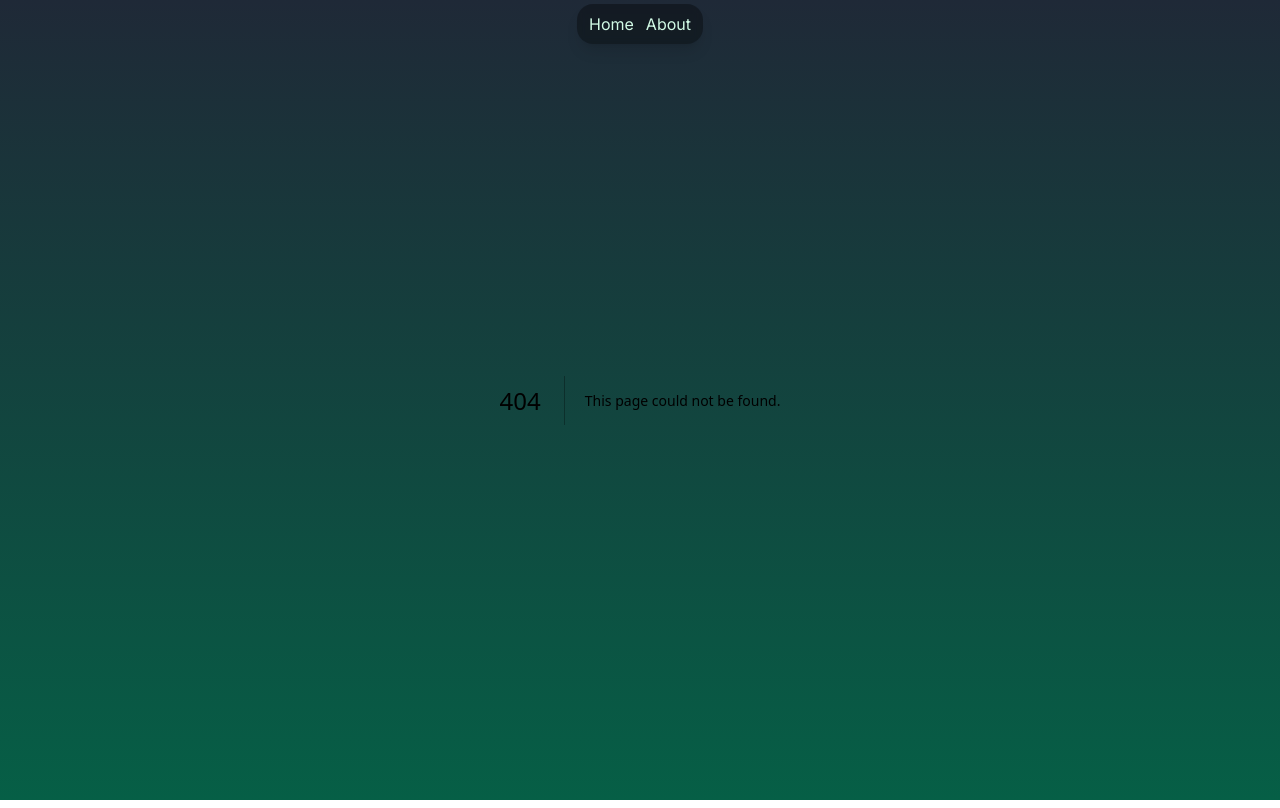
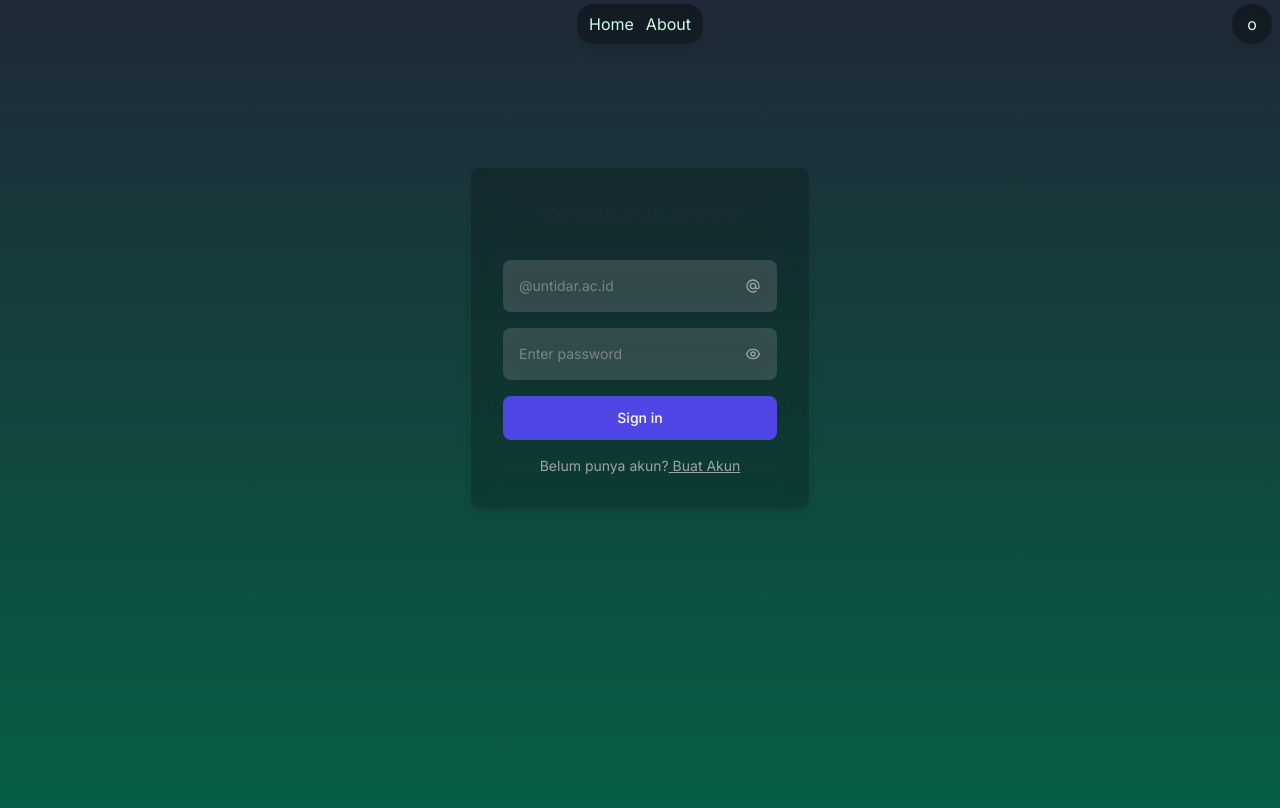
Before and after one commit to oktayudha05/Terra-Project, a Next.js app: page /login in a window 1280 px wide. Before the commit this address had no page. Built offline with nearby package versions, Linux system fonts and the light colour scheme.

Commit message:
create login page

```diff
--- /dev/null
+++ b/app/dashboard/page.tsx
@@ -0,0 +1,9 @@
+import Link from 'next/link';
+
+export default function Dashboard() {
+    return (
+        <>
+          <h1>ini halaman Dashboard</h1>
+        </>
+    );
+}
--- a/app/detail/[slug]/page.tsx
+++ b/app/detail/[slug]/page.tsx
@@ -4,8 +4,8 @@ export default function Page({params}: any){
   const data: { [key: string]: { title: string; description: string } } = dataStep();
   if (data[params.slug]) {
     return (
-      <div className="min-h-screen">
-        <div className="py-5 mx-4 mt-16 text-white text-center backdrop-blur-md overflow-hidden shadow-lg bg-white/20 p-6 rounded-lg">
+      <div className="min-h-screen flex content-center justify-center">
+        <div className="py-5 mx-4 my-auto text-white text-center backdrop-blur-md overflow-hidden shadow-lg bg-white/20 p-6 rounded-lg">
           <h1 className="text-xl font-semibold mb-4">{data[params.slug].title}</h1>
           <p>{data[params.slug].description}</p>
         </div>
--- /dev/null
+++ b/app/login/page.tsx
@@ -0,0 +1,92 @@
+import Link from 'next/link';
+
+export default function Login() {
+    return (
+        <div className='min-h-screen flex'>
+        <div className="mx-auto max-w-screen-xl">
+            <div className="mx-auto max-w-lg">
+
+                <form action="#" className="space-y-4 mt-40 rounded-lg backdrop-blur-md overflow-hidden shadow-lg bg-black/20 p-6 lg:p-8">
+                <p className="text-center text-lg font-medium mb-8">Sign in to your account</p>
+
+                <div>
+                    <label htmlFor="email" className="sr-only">Email</label>
+
+                    <div className="relative">
+                    <input
+                        type="email"
+                        className="w-full rounded-lg opacity-75 backdrop-blur-md overflow-hidden bg-white/20 text-slate-50 p-4 pe-12 text-sm shadow shadow-slate-800"
+                        placeholder="@untidar.ac.id"
+                    />
+
+                    <span className="absolute inset-y-0 end-0 grid place-content-center px-4">
+                        <svg
+                        xmlns="http://www.w3.org/2000/svg"
+                        className="size-4 text-gray-400"
+                        fill="none"
+                        viewBox="0 0 24 24"
+                        stroke="currentColor"
+                        >
+                        <path
+                            strokeLinecap="round"
+                            strokeLinejoin="round"
+                            strokeWidth="2"
+                            d="M16 12a4 4 0 10-8 0 4 4 0 008 0zm0 0v1.5a2.5 2.5 0 005 0V12a9 9 0 10-9 9m4.5-1.206a8.959 8.959 0 01-4.5 1.207"
+                        />
+                        </svg>
+                    </span>
+                    </div>
+                </div>
+
+                <div>
+                    <label htmlFor="password" className="sr-only">Password</label>
+
+                    <div className="relative">
+                    <input
+                        type="password"
+                        className="w-full rounded-lg opacity-75 backdrop-blur-md overflow-hidden bg-white/20 text-slate-50  p-4 pe-12 text-sm shadow shadow-slate-800"
+                        placeholder="Enter password"
+                    />
+
+                    <span className="absolute inset-y-0 end-0 grid place-content-center px-4">
+                        <svg
+                        xmlns="http://www.w3.org/2000/svg"
+                        className="size-4 text-gray-400"
+                        fill="none"
+                        viewBox="0 0 24 24"
+                        stroke="currentColor"
+                        >
+                        <path
+                            strokeLinecap="round"
+                            strokeLinejoin="round"
+                            strokeWidth="2"
+                            d="M15 12a3 3 0 11-6 0 3 3 0 016 0z"
+                        />
+                        <path
+                            strokeLinecap="round"
+                            strokeLinejoin="round"
+                            strokeWidth="2"
+                            d="M2.458 12C3.732 7.943 7.523 5 12 5c4.478 0 8.268 2.943 9.542 7-1.274 4.057-5.064 7-9.542 7-4.477 0-8.268-2.943-9.542-7z"
+                        />
+                        </svg>
+                    </span>
+                    </div>
+                </div>
+
+                <button
+                    type="submit"
+                    className="block w-full rounded-lg bg-indigo-600 px-5 py-3 text-sm font-medium text-white shadow"
+                >
+                    Sign in
+                </button>
+
+                <p className="text-center text-sm text-gray-400">
+                    Belum punya akun?
+                    <Link className="underline" href="/register"> Buat Akun</Link>
+                </p>
+                </form>
+            </div>
+        </div>
+        </div>
+    );
+}
--- a/components/Intro.tsx
+++ b/components/Intro.tsx
@@ -18,13 +18,13 @@ export default function Intro() {
 
           <div className="mt-4 mb-4 sm:mb-0 sm:mt-8 flex flex-wrap justify-center sm:justify-start gap-4">
             <a
-              className="block w-auto rounded border ease-in transition-transform transform hover:scale-105 duration-200 border-blue-600 bg-blue-600 px-6 sm:px-12 py-3 text-sm font-medium text-white focus:outline-none focus:ring active:text-opacity-75 sm:w-auto"
+              className="block w-auto rounded-lg border ease-in transition-transform transform hover:scale-105 duration-200 border-indigo-600 bg-indigo-600 px-6 sm:px-12 py-3 text-sm font-medium text-white focus:outline-none focus:ring active:text-opacity-75 sm:w-auto"
               href="#"
             >
               Get Started
             </a>
             <a
-              className="block w-auto rounded border ease-in transition-transform transform hover:scale-105 duration-200 border-blue-600 px-6 sm:px-12 py-3 text-sm font-medium text-white focus:outline-none focus:ring active:bg-blue-500 sm:w-auto"
+              className="block w-auto rounded-lg border ease-in transition-transform transform hover:scale-105 duration-200 border-indigo-600 px-6 sm:px-12 py-3 text-sm font-medium text-white focus:outline-none focus:ring active:bg-blue-500 sm:w-auto"
               href="#"
             >
               Learn More
--- a/components/Navbar.tsx
+++ b/components/Navbar.tsx
@@ -2,10 +2,17 @@ import Link from 'next/link';
 
 export default function Navbar() {
     return (
-        <nav className='fixed flex items-center justify-center py-1 top-0 left-0 right-0 z-50'>
-            <div className="flex space-x-3 backdrop-blur-sm overflow-hidden shadow-lg bg-black/35 rounded-2xl py-1 px-3">
-                <Link href="/" className='focus:font-extrabold font-normal py-1 text-emerald-100'>Home</Link>
-                <Link href="/about" className='focus:font-extrabold font-normal py-1 text-emerald-100'>About</Link>
+        <nav>
+            <div className='fixed flex items-center justify-center py-1 top-0 left-0 right-0 z-50 cursor-pointer'>
+                <div className="flex space-x-3 backdrop-blur-sm overflow-hidden shadow-lg bg-black/35 rounded-2xl py-1 px-3">
+                    <Link href="/" className='focus:font-extrabold font-normal py-1 text-emerald-100'>Home</Link>
+                    <Link href="/about" className='focus:font-extrabold font-normal py-1 text-emerald-100'>About</Link>
+                </div>
+            </div>
+            <div className='flex justify-end py-1 px-2 cursor-pointer'>
+                <div className='fixed flex backdrop-blur-sm w-10 overflow-hidden shadow-lg bg-black/35 rounded-full py-1 z-50'>
+                    <Link href="/login" className='focus:font-extrabold font-normal mx-auto py-1 text-emerald-100'>o</Link>
+                </div>
             </div>
         </nav>
     );
```
